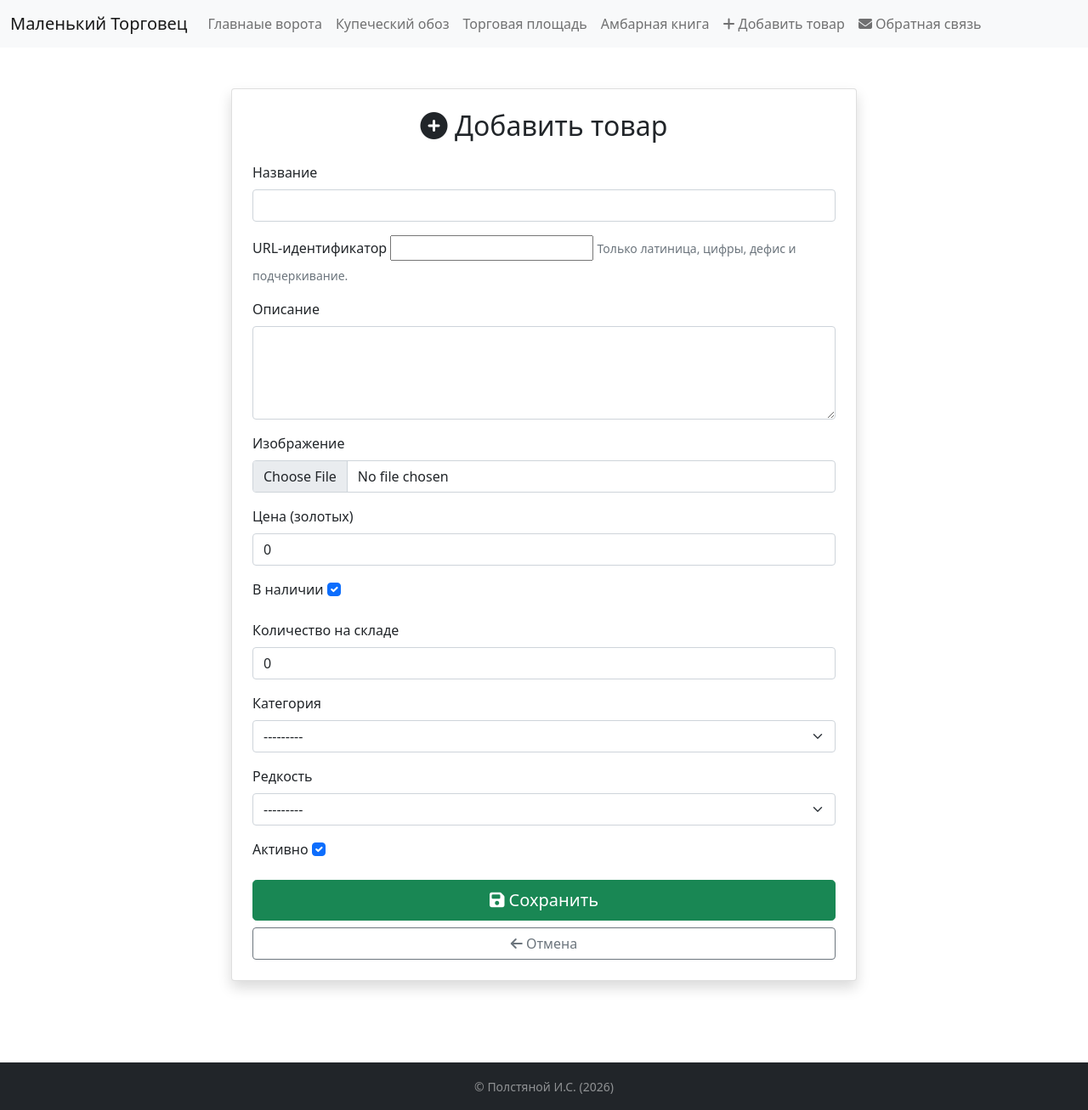
After one commit to IgorPolst/3curse_2semester, a Django app: page /add/ in a window 1280 px wide. The commit adds this page. Shown: the whole page at 85% size. Run offline with Django 5.2, Linux system fonts and the light colour scheme; data that the repository does not hold is empty.

Commit message:
Task  8 ready

```diff
--- a/config/settings.py
+++ b/config/settings.py
@@ -41,7 +41,6 @@ INSTALLED_APPS = [
     'django.contrib.sessions',
     'django.contrib.messages',
     'django.contrib.staticfiles',
-    'config',
     'smalltrader'
 ]
 
--- a/config/templates/config/base.html
+++ b/config/templates/config/base.html
@@ -6,7 +6,7 @@
         <meta charset="utf-8"/>
         <link href="https://cdn.jsdelivr.net/npm/bootstrap@5.0.2/dist/css/bootstrap.min.css" rel="stylesheet" integrity="sha384-EVSTQN3/azprG1Anm3QDgpJLIm9Nao0Yz1ztcQTwFspd3yD65VohhpuuCOmLASjC" crossorigin="anonymous">
     </head>
-    <body class="d-flex, flex-column min-vh-100">
+    <body class="d-flex flex-column min-vh-100">
         <header>
             {% include "config/includes/header.html" %}
         </header>
--- a/config/templates/config/includes/header.html
+++ b/config/templates/config/includes/header.html
@@ -10,13 +10,23 @@
                     <a class="nav-link " href="{% url 'home' %}">Главнаые ворота</a>
                 </li>
                 <li class="nav-item">
-                    <a class="nav-link" href="smalltrader/warehouse.html">Купеческий обоз</a>
+                    <a class="nav-link" href="#">Купеческий обоз</a>
                 </li>
                     <li class="nav-item">
                     <a class="nav-link" href="{% url 'market' %}">Торговая площадь</a>
                 </li>
                     <li class="nav-item">
-                    <a class="nav-link" href="smalltrader/stats.html">Амбарная книга</a>
+                    <a class="nav-link" href="#">Амбарная книга</a>
+                </li>
+                <li class="nav-item">
+                    <a class="nav-link" href="{% url 'add_goods' %}">
+                        <i class="fas fa-plus"></i> Добавить товар
+                    </a>
+                </li>
+                <li class="nav-item">
+                    <a class="nav-link" href="{% url 'contact' %}">
+                        <i class="fas fa-envelope"></i> Обратная связь
+                    </a>
                 </li>
             </ul>
         </div>
--- a/config/urls.py
+++ b/config/urls.py
@@ -28,6 +28,8 @@ urlpatterns = [
     path('good/<int:good_id>/', views.good_detail, name='good_detail'),
     # path('category/<slug:slug>/', views.category_goods, name='category_goods'),
     # path('rarity/<slug:slug>/', views.rarity_goods, name='rarity_goods'),
+    path('add/', views.add_goods, name='add_goods'),
+    path('contact/', views.contact, name='contact'),
 ]
 
 if settings.DEBUG:
--- /dev/null
+++ b/smalltrader/forms/__init__.py
@@ -0,0 +1,4 @@
+from .add_good_forms import AddGoodsForm
+from .feed_back_forms import FeedbackForm
+
+__all__ = ['AddGoodsForm', 'FeedbackForm']
--- /dev/null
+++ b/smalltrader/forms/add_good_forms.py
@@ -0,0 +1,58 @@
+from django import forms
+from django.utils.text import slugify
+from ..models import Good
+
+
+class AddGoodsForm(forms.ModelForm):
+    class Meta:
+        model = Good
+
+        fields = [
+            'title',
+            'slug',
+            'description',
+            'image',
+            'price',
+            'in_stock',
+            'quantity',
+            'category',
+            'rarity',
+            'is_active',
+        ]
+
+        widgets = {
+            'title': forms.TextInput(attrs={'class': 'form-control'}),
+            'description': forms.Textarea(attrs={'class': 'form-control', 'rows': 4}),
+            'image': forms.FileInput(attrs={'class': 'form-control'}),
+            'price': forms.NumberInput(attrs={'class': 'form-control', 'min': 0}),
+            'in_stock': forms.CheckboxInput(attrs={'class': 'form-check-input'}),
+            'quantity': forms.NumberInput(attrs={'class': 'form-control', 'min': 0}),
+            'category': forms.Select(attrs={'class': 'form-select'}),
+            'rarity': forms.Select(attrs={'class': 'form-select'}),
+            'is_active': forms.CheckboxInput(attrs={'class': 'form-check-input'}),
+        }
+
+        labels = {
+            'title': 'Название',
+            'slug': 'URL-идентификатор',
+            'description': 'Описание',
+            'image': 'Изображение',
+            'price': 'Цена (золотых)',
+            'in_stock': 'В наличии',
+            'quantity': 'Количество на складе',
+            'category': 'Категория',
+            'rarity': 'Редкость',
+            'is_active': 'Активно',
+        }
+
+        help_texts = {
+            'slug': 'Только латиница, цифры, дефис и подчеркивание.',
+        }
+
+    def save(self, commit=True):
+        instance = super().save(commit=False)
+        if not instance.slug:
+            instance.slug = slugify(instance.title)
+        if commit:
+            instance.save()
+        return instance
--- a/smalltrader/models.py
+++ b/smalltrader/models.py
@@ -44,7 +44,6 @@ class Rarity(models.Model):
 
 
 class Good(models.Model):
-    """Товар"""
     title = models.CharField('Название', max_length=200)
     slug = models.SlugField('URL-идентификатор', max_length=200, unique=True)
     description = models.TextField('Описание')
--- /dev/null
+++ b/smalltrader/templates/smalltrader/add_goods.html
@@ -0,0 +1,52 @@
+{% extends "config/base.html" %}
+{% load static %}
+
+{% block title %}Добавить товар{% endblock %}
+
+{% block content %}
+<div class="container py-5">
+    <div class="row justify-content-center">
+        <div class="col-md-8">
+            <div class="card shadow">
+                <div class="card-body p-4">
+                    <h2 class="card-title text-center mb-4">
+                        <i class="fas fa-plus-circle"></i> Добавить товар
+                    </h2>
+
+                    <form method="post" enctype="multipart/form-data" novalidate>
+                        {% csrf_token %}
+
+                        {% for field in form %}
+                            <div class="mb-3">
+                                <label for="{{ field.id_for_label }}" class="form-label">
+                                    {{ field.label }}
+                                </label>
+                                {{ field }}
+                                {% if field.help_text %}
+                                    <small class="text-muted">{{ field.help_text }}</small>
+                                {% endif %}
+                                {% if field.errors %}
+                                    <div class="text-danger small mt-1">
+                                        {{ field.errors }}
+                                    </div>
+                                {% endif %}
+                            </div>
+                        {% endfor %}
+
+                        <div class="d-grid gap-2">
+                            <button type="submit" class="btn btn-success btn-lg">
+                                <i class="fas fa-save"></i> Сохранить
+                            </button>
+                            <a href="{% url 'market' %}" class="btn btn-outline-secondary">
+                                <i class="fas fa-arrow-left"></i> Отмена
+                            </a>
+                        </div>
+                    </form>
+                </div>
+            </div>
+        </div>
+    </div>
+</div>
+
+<link rel="stylesheet" href="https://cdnjs.cloudflare.com/ajax/libs/font-awesome/6.4.0/css/all.min.css">
+{% endblock %}
--- a/smalltrader/templates/smalltrader/index.html
+++ b/smalltrader/templates/smalltrader/index.html
@@ -51,7 +51,7 @@
         {% for good in goods %}
         <div class="col-4 mb-4">
             <div class="good h-100">
-                <img src="{% static good.image %}" class="good-img-top" alt="{{ good.title }}" style="height: 200px; object-fit: cover;">
+                <img src="{{ good.image.url }}" class="good-img-top" alt="{{ good.title }}" style="height: 200px; object-fit: cover;">
                 <div class="good-body d-flex flex-column">
                     <h5 class="good-title">{{ good.title }}</h5>
                     <p class="good-text flex-grow-1">{{ good.description }}</p>
--- a/smalltrader/templates/smalltrader/market.html
+++ b/smalltrader/templates/smalltrader/market.html
@@ -97,7 +97,7 @@
 
                 <div class="card-body d-flex flex-column">
                     <!-- Категория -->
-                    <span class="badge bg-{{ categories|get_item:good.category|get_item:'color' }} mb-2">
+                    <span class="badge bg-{{ good.category.color }}">
                         <i class="fas {{ categories|get_item:good.category|get_item:'icon' }}"></i>
                         {{ good.category.name}}
                     </span>
@@ -143,7 +143,6 @@
 
 <script src="{% static 'js/market.js' %}"></script>
 
-<!-- Подключение Font Awesome для иконок -->
 <link rel="stylesheet" href="https://cdnjs.cloudflare.com/ajax/libs/font-awesome/6.4.0/css/all.min.css">
 
 <style>
--- a/smalltrader/views.py
+++ b/smalltrader/views.py
@@ -1,8 +1,9 @@
 import random
 from django.http import HttpRequest, HttpResponse
-from django.shortcuts import render, get_object_or_404
+from django.shortcuts import render, get_object_or_404, redirect
 from django.db.models import Q
 from .models import Good, Category, Rarity
+from .forms import AddGoodsForm, FeedbackForm
 
 
 def index(request):
@@ -49,3 +50,41 @@ def good_detail(request: HttpRequest, good_id: int) -> HttpResponse:
         "page_title": good.title,
     }
     return render(request, "smalltrader/good_detail.html", context)
+
+def add_goods(request):
+    if request.method == 'POST':
+        form = AddGoodsForm(request.POST, request.FILES)
+        if form.is_valid():
+            good = form.save()
+            return redirect('good_detail', good_id=good.id)
+    else:
+        form = AddGoodsForm()
+
+    context = {
+        'form': form,
+        'page_title': 'Добавить товар',
+    }
+    return render(request, 'smalltrader/add_goods.html', context)
+
+
+def contact(request):
+    if request.method == 'POST':
+        form = FeedbackForm(request.POST)
+        if form.is_valid():
+            print('=' * 50)
+            print('НОВОЕ СООБЩЕНИЕ ОБРАТНОЙ СВЯЗИ')
+            print('=' * 50)
+            print(f'Тема: {form.cleaned_data["subject"]}')
+            print(f'Email: {form.cleaned_data["email"]}')
+            print(f'Сообщение: {form.cleaned_data["text"]}')
+            print('=' * 50)
+
+            return redirect('home')
+    else:
+        form = FeedbackForm()
+
+    context = {
+        'form': form,
+        'page_title': 'Обратная связь',
+    }
+    return render(request, 'smalltrader/contact.html', context)
```
Also changed, not shown: smalltrader/feed_back_forms.py (added, +27 -0 lines), smalltrader/templates/smalltrader/contact.html (added, +77 -0 lines), smalltrader/templates/smalltrader/good_detail.html (+33 -2 lines), smalltrader/templatetags/custom_filters.py (deleted, +0 -9 lines).
